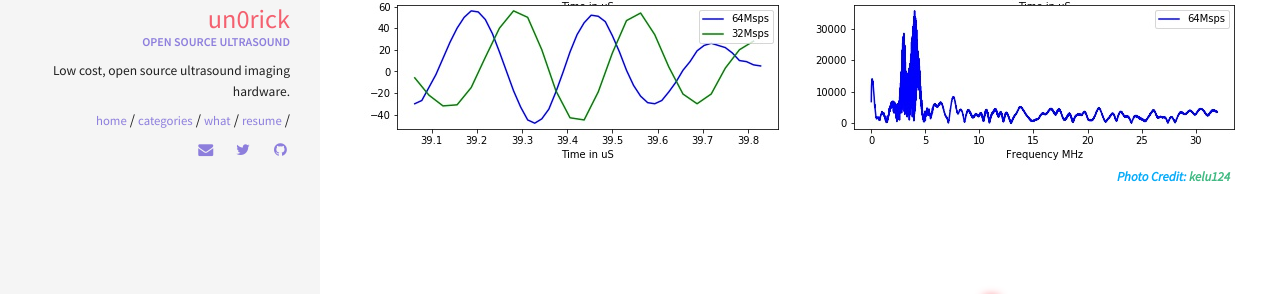
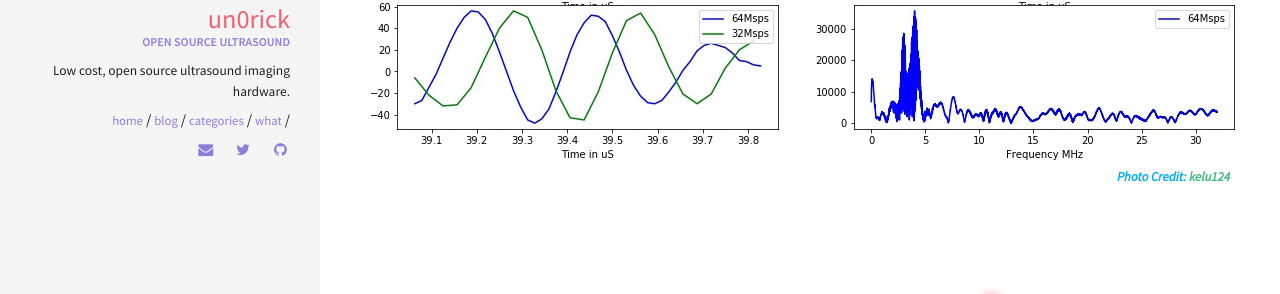
Before and after one commit to kelu124/un0rick, a Jekyll site: the page built from blog.html, in a window 1280 px wide. Shown: the part 380-674 px from the top of the page. Built offline with Jekyll 4.4.1, drawn with Linux system fonts in a browser that asks for light colours.

Commit message:
Adding blogs

```diff
--- a/blog.html
+++ b/blog.html
@@ -1,4 +1,5 @@
 ---
 layout: post_listing
+title: blog
 permalink: /blog/
 ---
--- a/resume.html
+++ /dev/null
@@ -1,5 +0,0 @@
----
-layout: resume
-title: Resume
-permalink: /resume/
----
```
